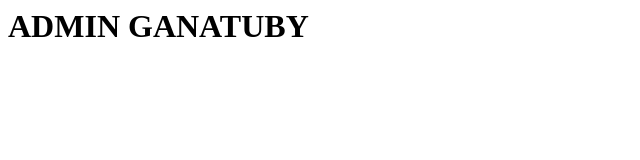
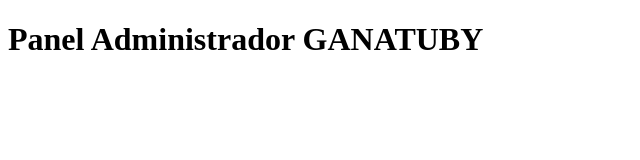
Before and after one commit to ganatuby798/GANATUBY, a plain HTML site: page admin.html in a window 1280 px wide. Shown: the whole page, without its empty margins (0-640 px from the left). Drawn offline with Linux system fonts and the light colour scheme.

Commit message:
Update admin.html

```diff
--- a/admin.html
+++ b/admin.html
@@ -1 +1,12 @@
-<h1>ADMIN GANATUBY</h1>
+<!DOCTYPE html>
+<html lang="es">
+<head>
+<meta charset="UTF-8">
+<title>Admin GANATUBY</title>
+</head>
+<body>
+
+<h1>Panel Administrador GANATUBY</h1>
+
+</body>
+</html>
```
